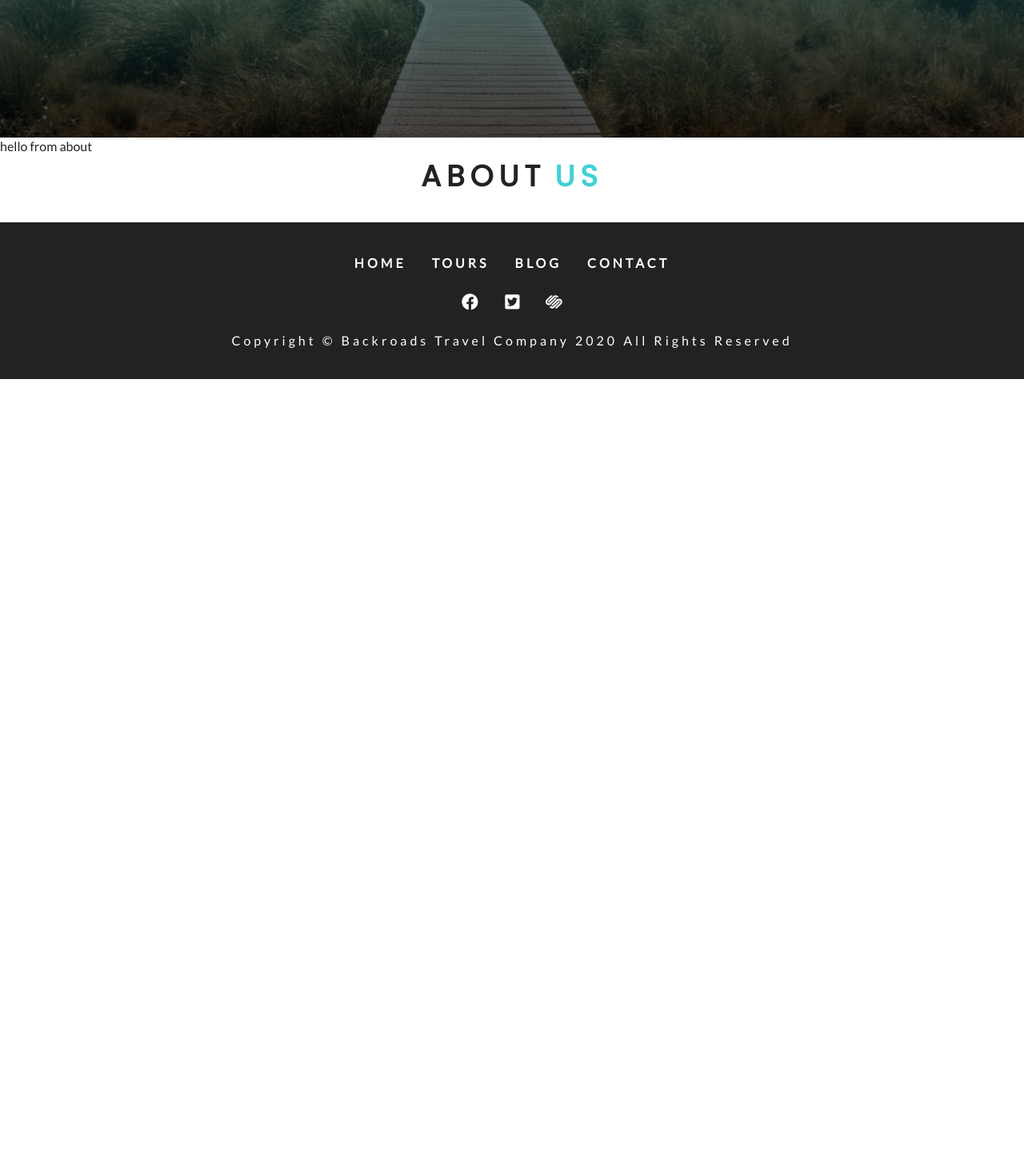
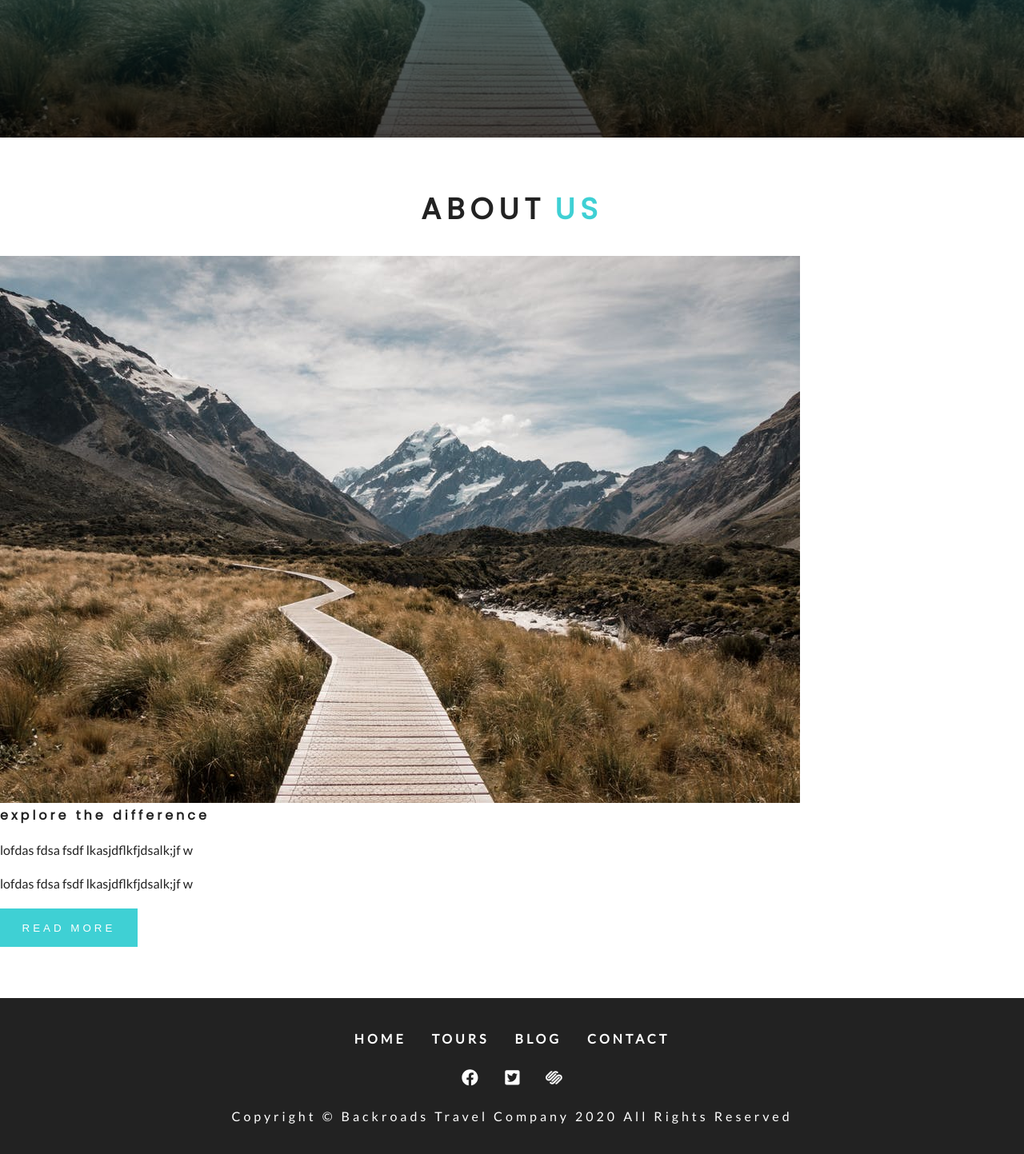
Before and after one commit to rae89/gatsby-backroads, a Gatsby site: page / in a window 1280 px wide. Shown: the part 713-2156 px from the top of the page at 80% size. Before the commit the page ends 1187 px from the top, so only its background shows below. Built offline with nearby package versions, Linux system fonts and the light colour scheme; Gatsby itself is replaced by a stand-in of ours.

Commit message:
update about us page

```diff
--- a/src/components/Home/About.js
+++ b/src/components/Home/About.js
@@ -1,11 +1,27 @@
 import React from "react"
 import Title from "../Title"
+import styles from "../../css/about.module.css"
+import img from "../../images/defaultBcg.jpeg"
 export const About = () => {
   return (
-    <div>
-      hello from about
+    <section className={styles.about}>
       <Title title="about" subtitle="us" />
-    </div>
+      <div className={styles.aboutCenter}>
+        <article className={styles.aboutImg}>
+          <div>
+            <img src={img} alt="about compant" />
+          </div>
+        </article>
+        <article className={styles.aboutInfo}>
+          <h4>explore the difference</h4>
+          <p>lofdas fdsa fsdf lkasjdflkfjdsalk;jf w</p>
+          <p>lofdas fdsa fsdf lkasjdflkfjdsalk;jf w</p>
+          <button type="button" className="btn-primary">
+            read more
+          </button>
+        </article>
+      </div>
+    </section>
   )
 }
 export default About
```
